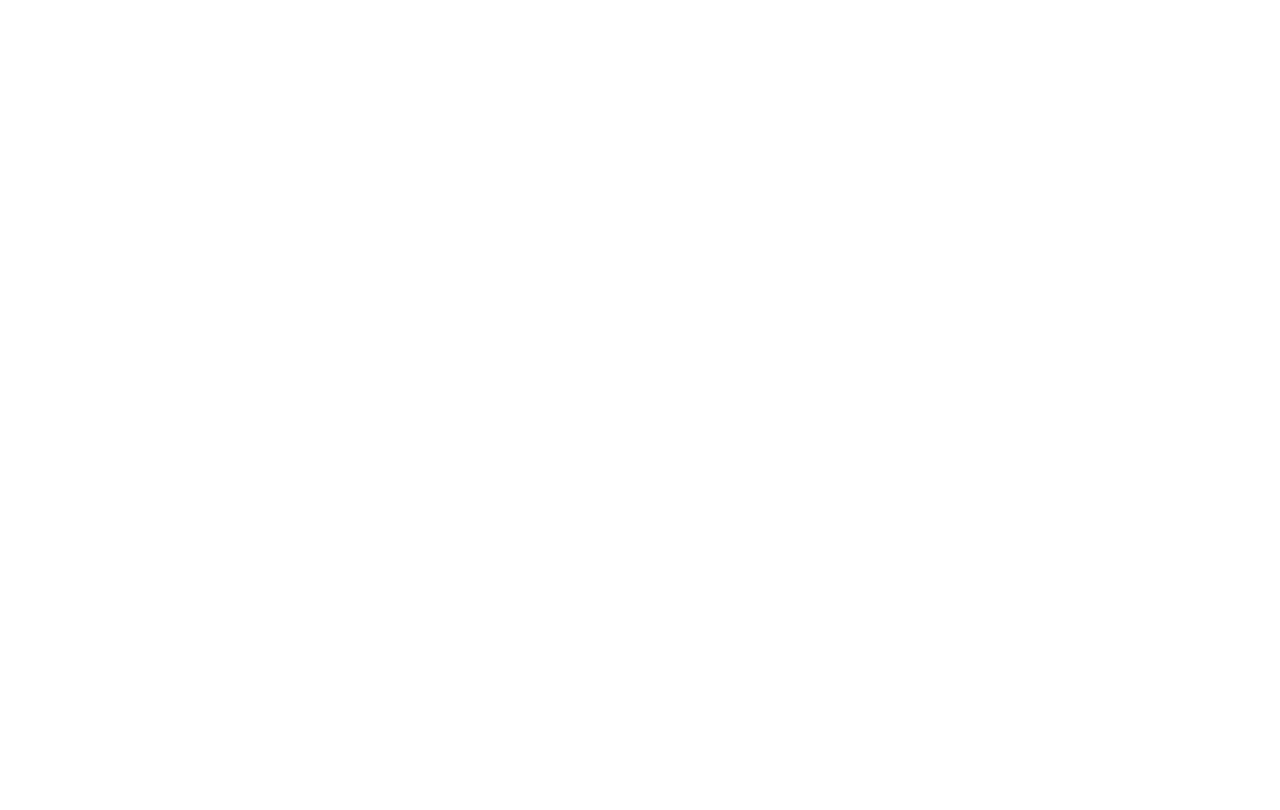
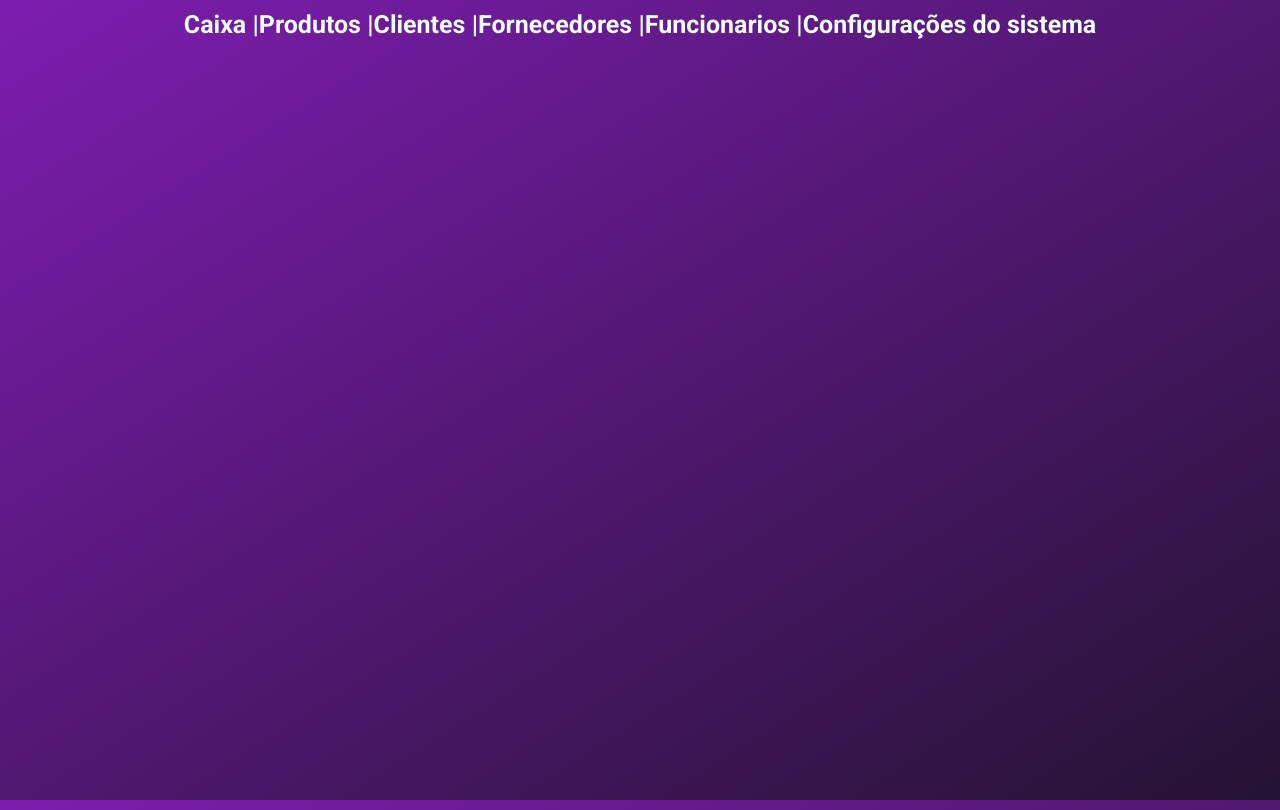
Before and after one commit to noobinbr/learn, a plain HTML site: page index.html in a window 1280 px wide. Drawn offline with Linux system fonts and the light colour scheme.

Commit message:
build css

```diff
--- a/css/index.css
+++ b/css/index.css
@@ -0,0 +1,47 @@
+@import url('https://fonts.googleapis.com/css2?family=Roboto:wght@700&display=swap');
+
+
+
+html,body{
+    height: 100%;
+
+}
+*{
+    margin: 0;
+    padding: 0;
+}
+body{
+
+    background: #241332;
+    background: -webkit-linear-gradient(bottom right, #241332, #7D1DB0);
+    background: -moz-linear-gradient(bottom right, #241332, #7D1DB0);
+    background: linear-gradient(to top left, #241332, #7D1DB0);
+    font-size: 25px;
+    color: antiquewhite;
+
+
+}
+.navbar{
+    margin-top: 10px;
+    text-align: center;
+}
+ul{
+    list-style: none;
+    margin: 0;
+    padding: 0;
+}
+li{
+    display: inline;
+
+
+}
+li a:hover {
+    background-color: rgb(139, 35, 35);
+    color: white;
+  }
+
+a{
+    text-decoration: none;
+    color: azure;
+    font-family: 'Roboto', sans-serif;
+}
--- a/index.html
+++ b/index.html
@@ -5,11 +5,18 @@
     <meta http-equiv="X-UA-Compatible" content="IE=edge">
     <meta name="viewport" content="width=device-width, initial-scale=1.0">
     <link rel="stylesheet" href="css/index.css">
-    <title>passagens 123 milhas</title>
+    <title>bar controle</title>
 </head>
 <body>
-    <header>
-
+    <header class="navbar">
+        <ul>
+            <li><a href="">Caixa</a></li>
+            <li><a href="">|Produtos</a></li>
+            <li ><a href="">|Clientes</a></li>
+            <li><a href="">|Fornecedores</a></li>
+            <li><a href="">|Funcionarios</a></li>
+            <li><a href="">|Configurações do sistema</a></li>
+        </ul>
     </header>
 
     <div class="main">
```
